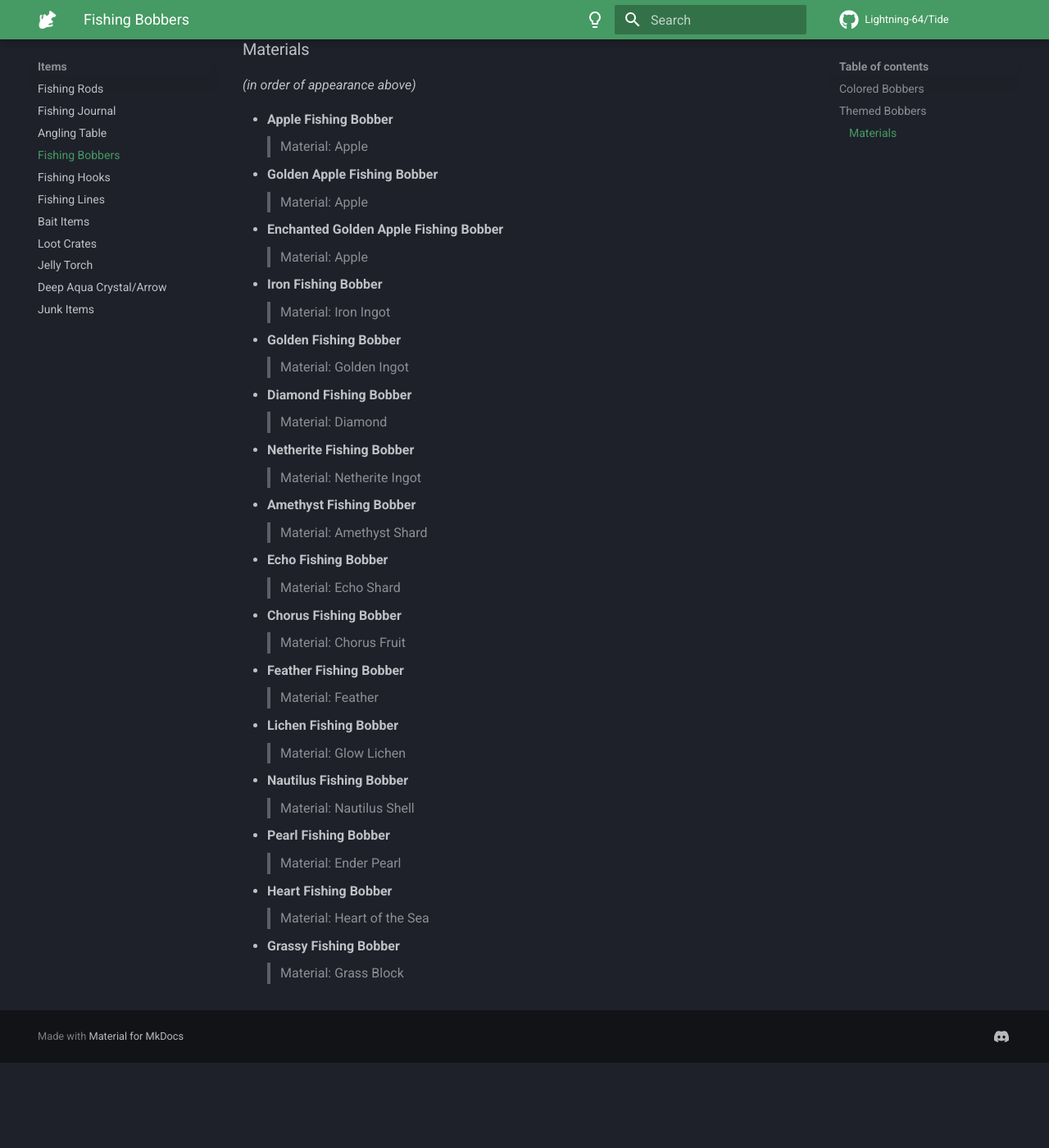
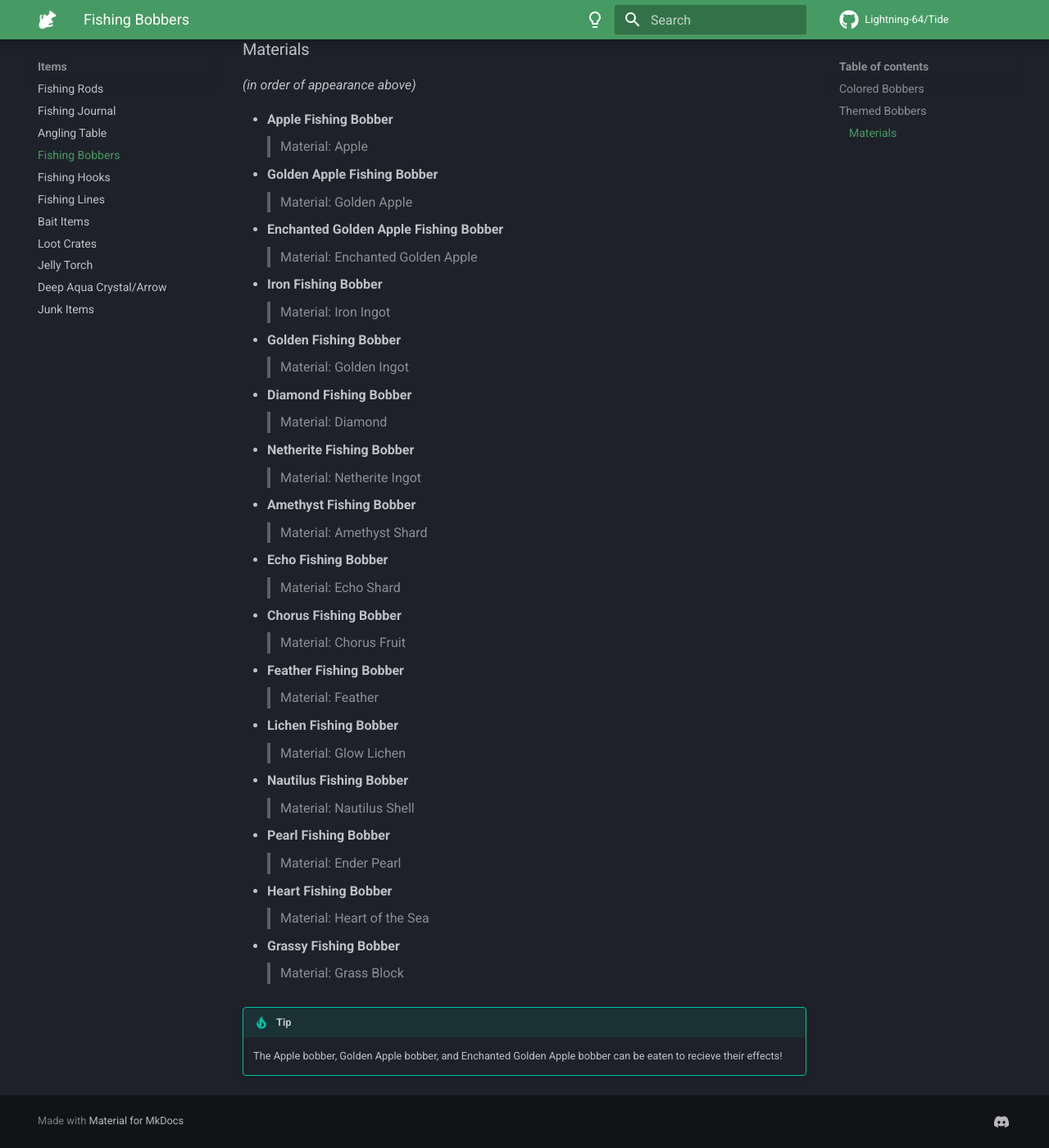
Before and after one commit to Lightning-64/tide-wiki, an MkDocs documentation site: the page built from docs/items/bobbers.md, in a window 1280 px wide and 1400 px high, scrolled down 1488 px. Shown: the whole window at 82% size. Built offline with MkDocs 1.6.1 and Material for MkDocs 9.7.7, drawn with Linux system fonts in a browser that asks for light colours; comment, search, counter and statistics services are not loaded; before the commit the page ends 2784 px from its top, so only the background shows below that.

Commit message:
Fixed bobbers page

```diff
--- a/docs/items/bobbers.md
+++ b/docs/items/bobbers.md
@@ -27,9 +27,9 @@ _(in order of appearance above)_
 - **Apple Fishing Bobber**
   > Material: Apple
 - **Golden Apple Fishing Bobber**
-  > Material: Apple
+  > Material: Golden Apple
 - **Enchanted Golden Apple Fishing Bobber**
-  > Material: Apple
+  > Material: Enchanted Golden Apple
 - **Iron Fishing Bobber**
   > Material: Iron Ingot
 - **Golden Fishing Bobber**
@@ -56,3 +56,6 @@ _(in order of appearance above)_
   > Material: Heart of the Sea
 - **Grassy Fishing Bobber**
   > Material: Grass Block
+
+!!! tip
+    The Apple bobber, Golden Apple bobber, and Enchanted Golden Apple bobber can be eaten to recieve their effects!
```
